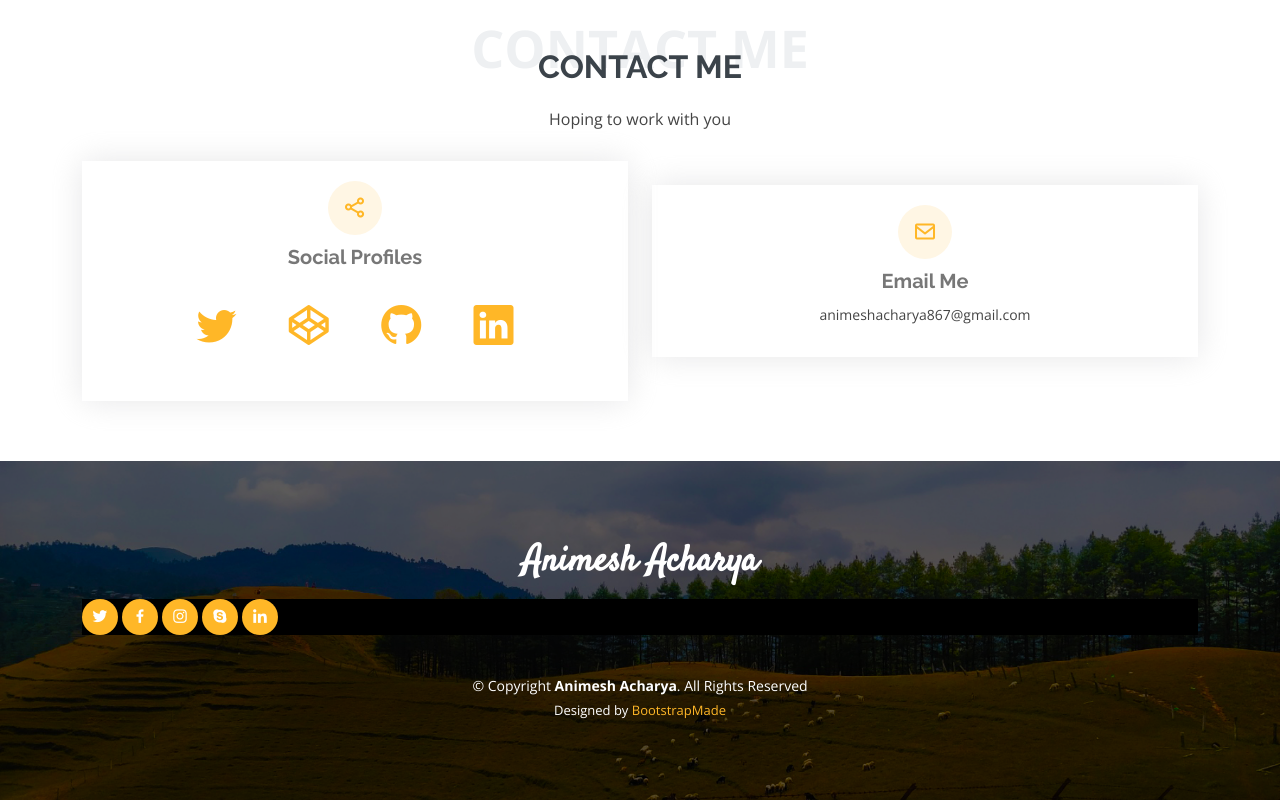
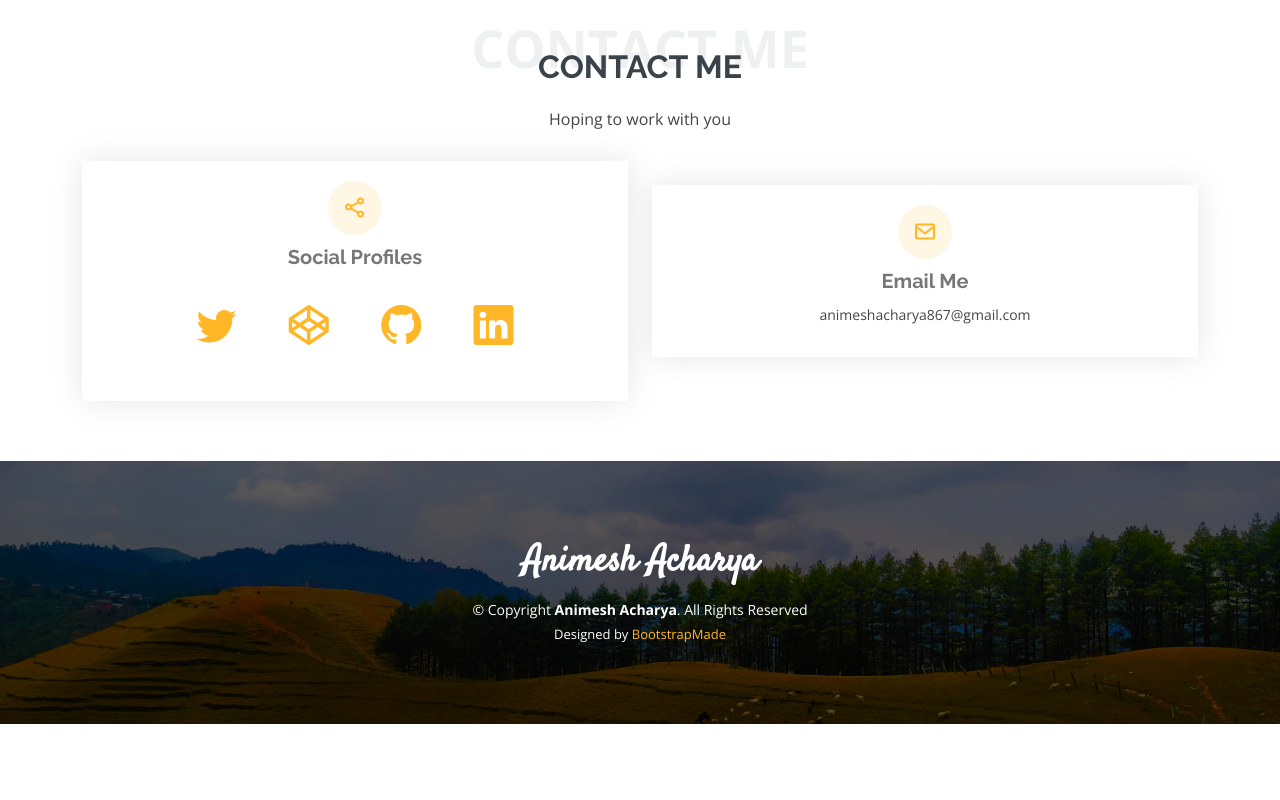
Before and after one commit to AnimeshA867/AnimeshA867.github.io, a website: page index.html in a window 1280 px wide. Shown: the part 4403-5203 px from the top of the page. After the commit the page ends 5127 px from the top, so only its background shows below. Drawn offline with nearby package versions, Linux system fonts and the light colour scheme.

Commit message:
Update index.html

```diff
--- a/index.html
+++ b/index.html
@@ -540,13 +540,7 @@
     <div class="container">
       <h3>Animesh Acharya</h3>
 
-      <div class="social-links">
-        <a href="#" class="twitter"><i class="bx bxl-twitter"></i></a>
-        <a href="#" class="facebook"><i class="bx bxl-facebook"></i></a>
-        <a href="#" class="instagram"><i class="bx bxl-instagram"></i></a>
-        <a href="#" class="google-plus"><i class="bx bxl-skype"></i></a>
-        <a href="#" class="linkedin"><i class="bx bxl-linkedin"></i></a>
-      </div>
+
       <div class="copyright">
         &copy; Copyright <strong><span>Animesh Acharya</span></strong>. All Rights Reserved
       </div>
```
